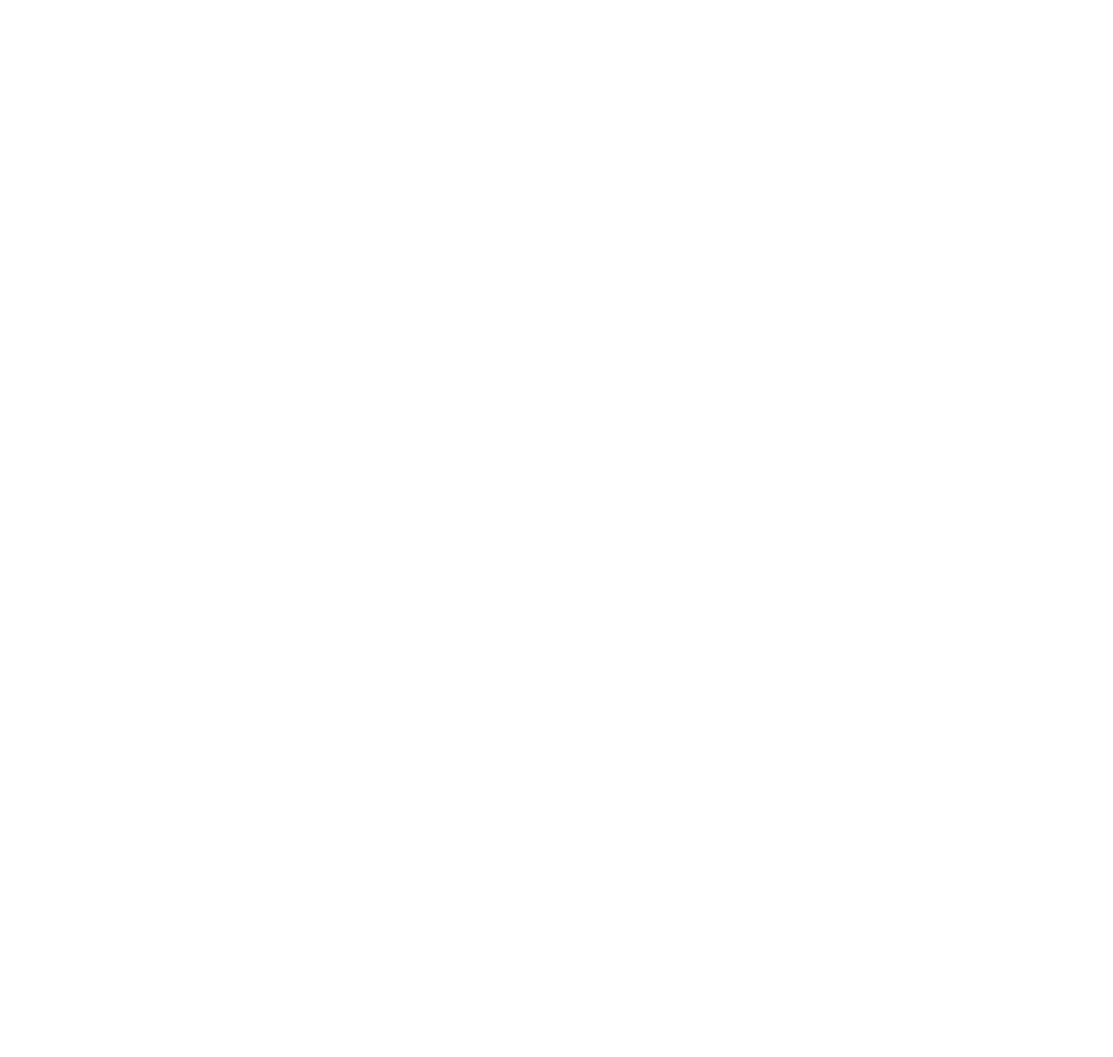
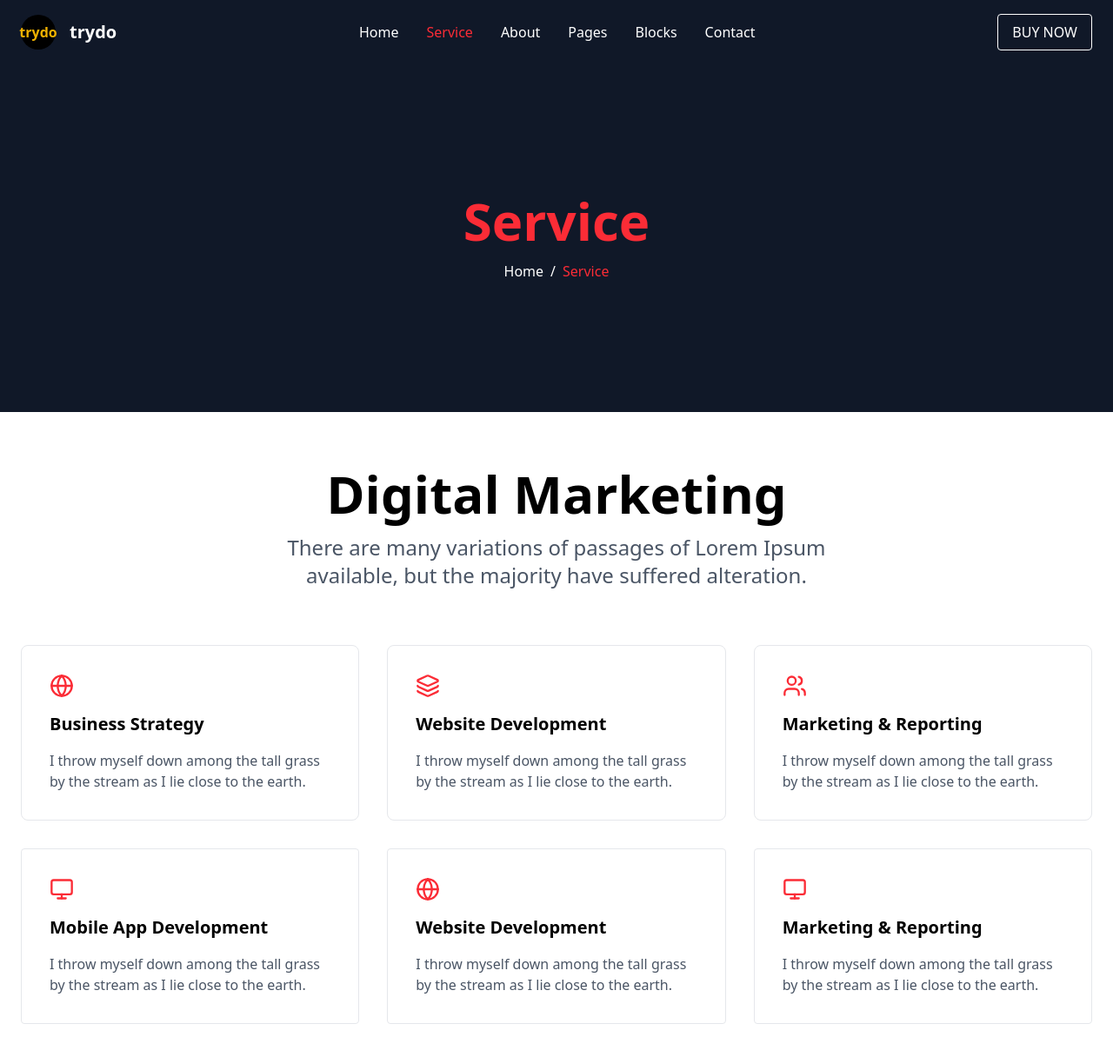
Before and after one commit to adityabhat09/portfolio, a React (Vite) app in the folder vite-project/: page /service in a window 1280 px wide. Before the commit this address had no page. Shown: the top 1216 px of the page at 87% size. Before the commit the page ends 800 px from the top, so only its background shows below. Built offline with nearby package versions, Linux system fonts and the light colour scheme.

Commit message:
service.jsc

```diff
--- a/vite-project/src/App.jsx
+++ b/vite-project/src/App.jsx
@@ -4,6 +4,7 @@
 import viteLogo from '/vite.svg'
 import LandingPage from './pages/LandingPage';
 import ContactPage from './pages/ContactPage';
+import Service from './pages/Service';
 // import './App.css'
 
 function App() {
@@ -15,6 +16,7 @@
         {/* Route to Landing Page */}
         <Route path="/" element={<LandingPage />} />
         <Route path="/contact" element={<ContactPage />} />
+        <Route path="/service" element={<Service />} />
       </Routes>
     </Router>
   )
--- /dev/null
+++ b/vite-project/src/pages/Service.jsx
@@ -0,0 +1,124 @@
+import React from 'react';
+import { Monitor, Layers, Users, Smartphone, Globe } from 'lucide-react';
+
+const Service = () => {
+    return (
+        <div className="min-h-screen bg-white">
+            {/* Navigation */}
+            <nav className="bg-gray-900 text-white py-4">
+                <div className="container mx-auto px-6 flex items-center justify-between">
+                    <div className="flex items-center">
+                        <div className="mr-4">
+                            <div className="w-10 h-10 rounded-full bg-black flex items-center justify-center">
+                                <span className="text-yellow-500 font-bold">trydo</span>
+                            </div>
+                        </div>
+                        <span className="text-xl font-bold">trydo</span>
+                    </div>
+                    <div className="hidden md:flex space-x-8">
+                        <a href="#" className="hover:text-red-500">Home</a>
+                        <a href="#" className="text-red-500">Service</a>
+                        <a href="#" className="hover:text-red-500">About</a>
+                        <a href="#" className="hover:text-red-500">Pages</a>
+                        <a href="#" className="hover:text-red-500">Blocks</a>
+                        <a href="#" className="hover:text-red-500">Contact</a>
+                    </div>
+                    <button className="border border-white rounded px-4 py-2 hover:bg-red-500 hover:border-red-500 transition duration-300">
+                        BUY NOW
+                    </button>
+                </div>
+            </nav>
+
+            {/* Hero Section - 50vh height */}
+            <section className="bg-gray-900 text-white h-[50vh] flex flex-col items-center justify-center">
+                <h1 className="text-6xl font-bold text-red-500 mb-4">Service</h1>
+                <div className="flex items-center">
+                    <a href="#" className="text-white hover:text-red-500">Home</a>
+                    <span className="mx-2">/</span>
+                    <span className="text-red-500">Service</span>
+                </div>
+            </section>
+
+            {/* Services Section */}
+            <section className="py-16 px-6">
+                <div className="container mx-auto text-center mb-16">
+                    <h2 className="text-6xl font-bold mb-4">Digital Marketing</h2>
+                    <p className="text-gray-600 text-2xl max-w-2xl mx-auto">
+                        There are many variations of passages of Lorem Ipsum available,
+                        but the majority have suffered alteration.
+                    </p>
+                </div>
+
+                <div className="container mx-auto grid grid-cols-1 md:grid-cols-2 lg:grid-cols-3 gap-8">
+                    {/* Card 1 */}
+                    <div className="group border border-gray-200 p-8 rounded-lg transition-all duration-300 hover:bg-red-500">
+                        <div className="text-red-500 mb-4 group-hover:text-white">
+                            <Globe size={28} />
+                        </div>
+                        <h3 className="text-xl font-bold mb-4 group-hover:text-white">Business Strategy</h3>
+                        <p className="text-gray-600 group-hover:text-white">
+                            I throw myself down among the tall grass by the stream as I lie close to the earth.
+                        </p>
+                    </div>
+
+                    {/* Card 2 */}
+                    <div className="group border border-gray-200 p-8 rounded-lg transition-all duration-300 hover:bg-red-500">
+                        <div className="text-red-500 mb-4 group-hover:text-white">
+                            <Layers size={28} />
+                        </div>
+                        <h3 className="text-xl font-bold mb-4 group-hover:text-white">Website Development</h3>
+                        <p className="text-gray-600 group-hover:text-white">
+                            I throw myself down among the tall grass by the stream as I lie close to the earth.
+                        </p>
+                    </div>
+
+                    {/* Card 3 */}
+                    <div className="group border border-gray-200 p-8 rounded-lg transition-all duration-300 hover:bg-red-500">
+                        <div className="text-red-500 mb-4 group-hover:text-white">
+                            <Users size={28} />
+                        </div>
+                        <h3 className="text-xl font-bold mb-4 group-hover:text-white">Marketing & Reporting</h3>
+                        <p className="text-gray-600 group-hover:text-white">
+                            I throw myself down among the tall grass by the stream as I lie close to the earth.
+                        </p>
+                    </div>
+
+                    {/* Card 4 */}
+                    <div className="group border border-gray-200 p-8 rounded transition-all duration-300 hover:bg-red-500">
+                        <div className="text-red-500 mb-4 group-hover:text-white">
+                            <Monitor size={28} />
+                        </div>
+                        <h3 className="text-xl font-bold mb-4 group-hover:text-white">Mobile App Development</h3>
+                        <p className="text-gray-600 group-hover:text-white">
+                            I throw myself down among the tall grass by the stream as I lie close to the earth.
+                        </p>
+                    </div>
+
+                    {/* Card 5 */}
+                    <div className="group border border-gray-200 p-8 rounded transition-all duration-300 hover:bg-red-500">
+                        <div className="text-red-500 mb-4 group-hover:text-white">
+                            <Globe size={28} />
+                        </div>
+                        <h3 className="text-xl font-bold mb-4 group-hover:text-white">Website Development</h3>
+                        <p className="text-gray-600 group-hover:text-white">
+                            I throw myself down among the tall grass by the stream as I lie close to the earth.
+                        </p>
+                    </div>
+
+                    {/* Card 6 - With hover effect like the others */}
+                    <div className="group border border-gray-200 p-8 rounded transition-all duration-300 hover:bg-red-500">
+                        <div className="text-red-500 mb-4 group-hover:text-white">
+                            <Monitor size={28} />
+                        </div>
+                        <h3 className="text-xl font-bold mb-4 group-hover:text-white">Marketing & Reporting</h3>
+                        <p className="text-gray-600 group-hover:text-white">
+                            I throw myself down among the tall grass by the stream as I lie close to the earth.
+                        </p>
+                    </div>
+                </div>
+            </section>
+        </div>
+    );
+};
+
+export default Service;
```
